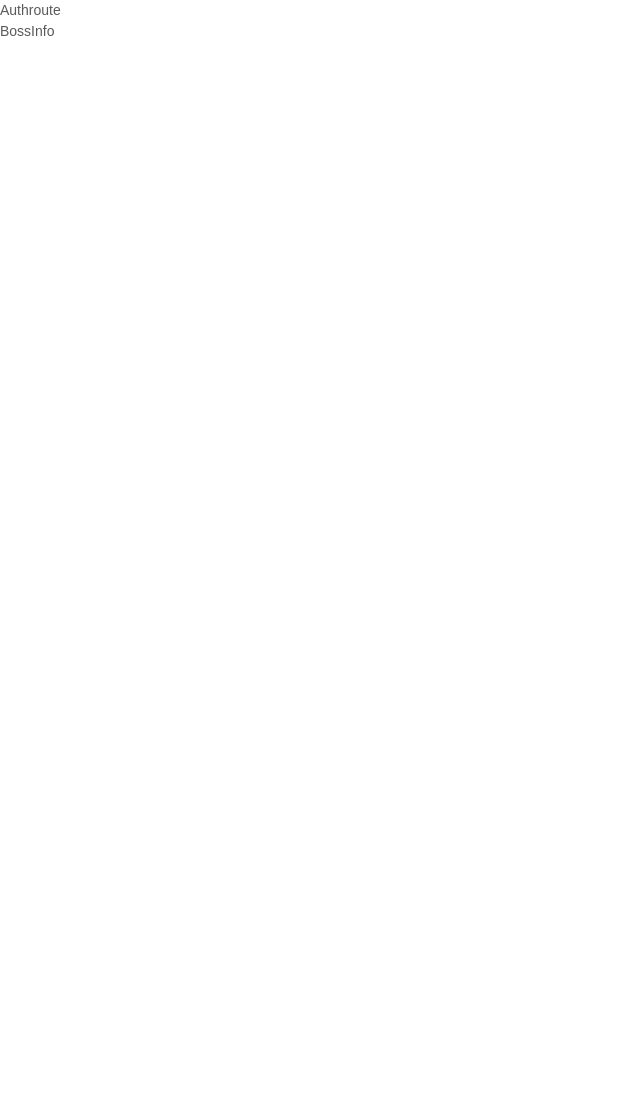
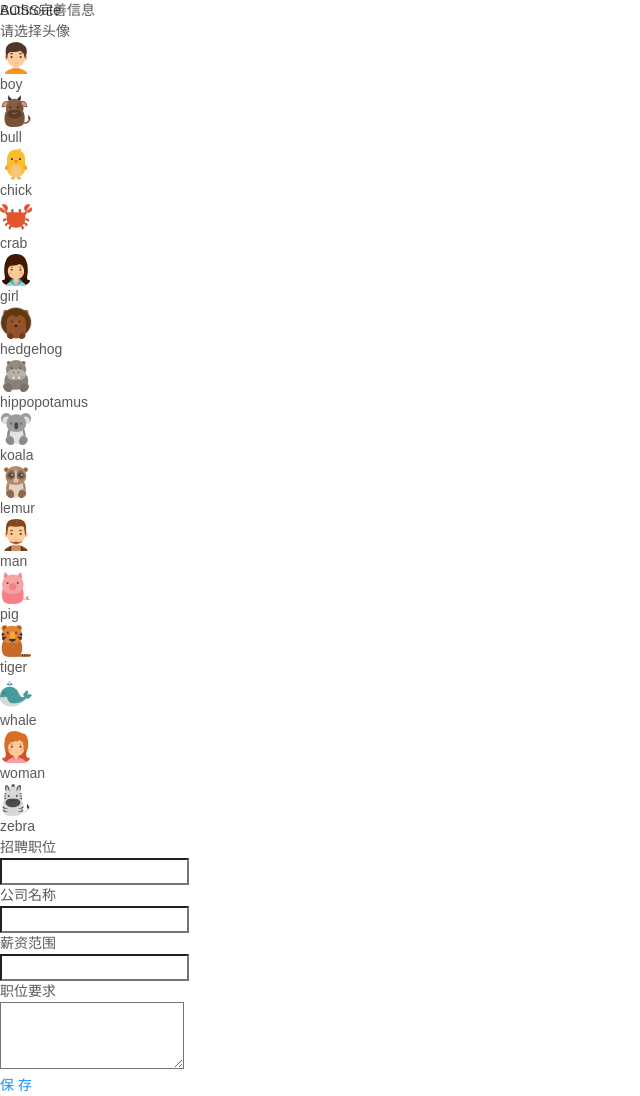
Before and after one commit to zhailin233/liveChat-view, a React app: page /bossinfo in a window 1280 px wide. Shown: the whole page, without its empty margins (0-640 px from the left). Before the commit the page ends 800 px from the top, so only its background shows below. Built offline with nearby package versions, Linux system fonts and the light colour scheme.

Commit message:
BOSS注册详情

```diff
--- a/src/containers/bossinfo/bossinfo.js
+++ b/src/containers/bossinfo/bossinfo.js
@@ -1,15 +1,67 @@
 import React from 'react';
+import { Redirect } from 'react-router-dom'
+import { NavBar, WhiteSpace, InputItem, TextareaItem, Button } from 'antd-mobile';
+import AvatarSelector from '../../components/avatar-selector/avatar-selector';
+import { connect } from 'react-redux';
+import { update } from '../../redux/user.redux'
 
+
+@connect(
+  state => state,
+  {update}
+)
 class BossInfo extends React.Component {
   constructor(props) {
     super(props)
     this.state = {}
   }
 
+  selectAvatar = (avatarName) => {
+    this.setState({
+      avatar: avatarName
+    })
+  }
+  onChange = (key, val) => {
+    this.setState({
+      [key]: val
+    })
+  }
   render() {
+    const path =this.props.location.pathname;
+    const redirect = this.props.redirectTo;
+
     return (
       <div>
-        BossInfo
+        {
+          redirect && redirect !== path ? <Redirect to={this.props.redirectTo}></Redirect> : ''
+        }
+        <NavBar>
+          BOSS完善信息
+        </NavBar>
+        <WhiteSpace />
+        <WhiteSpace />
+        <WhiteSpace />
+        <WhiteSpace />
+        <AvatarSelector selectAvatar={this.selectAvatar}/>
+        <WhiteSpace />
+        <InputItem onChange={(v) => this.onChange('title', v)}>
+          招聘职位
+        </InputItem>
+        <InputItem onChange={(v) => this.onChange('company', v)}>
+          公司名称
+        </InputItem>
+        <InputItem onChange={(v) => this.onChange('money', v)}>
+          薪资范围
+        </InputItem>
+        <TextareaItem
+          title='职位要求'
+          rows={3}
+          autoHeight
+          onChange={(v) => this.onChange('desc', v)}
+        >
+
+        </TextareaItem>
+        <Button type='primary' onClick={() => {this.props.update(this.state)}}>保存</Button>
       </div>
     )
   }
--- a/src/containers/seekerinfo/seekerinfo.js
+++ b/src/containers/seekerinfo/seekerinfo.js
@@ -29,7 +29,6 @@ class SeekerInfo extends React.Component {
   render() {
     const path = this.props.location.pathname;
     const redirect = this.props.redirectTo;
-    console.log(path, redirect)
     return (
       <div className='seekerinfo'>
         {/*完善信息成功后，跳转到其他页面*/}
@@ -45,7 +44,7 @@ class SeekerInfo extends React.Component {
         <WhiteSpace />
         <AvatarSelector selectAvatar={this.selectAvatar}  />
         <WhiteSpace />
-        <InputItem>
+        <InputItem onChange={(v) => this.onChange('title', v)}>
           求职岗位
         </InputItem>
         <TextareaItem
--- a/src/redux/user.redux.js
+++ b/src/redux/user.redux.js
@@ -120,12 +120,13 @@ export function login({user, pwd}) {
 
 // 完善信息
 export function update(data) {
+  // console.log(data)
   return dispatch => {
     axios.post(`/users/update`, {data})
       .then(res => {
         if (res.status === 200) {
           if (res.data.code === 0) {
-            console.log(res)
+            // console.log(res)
             dispatch(authSuccess(res.data.data))
           } else {
             if (res.data.msg) {
```
